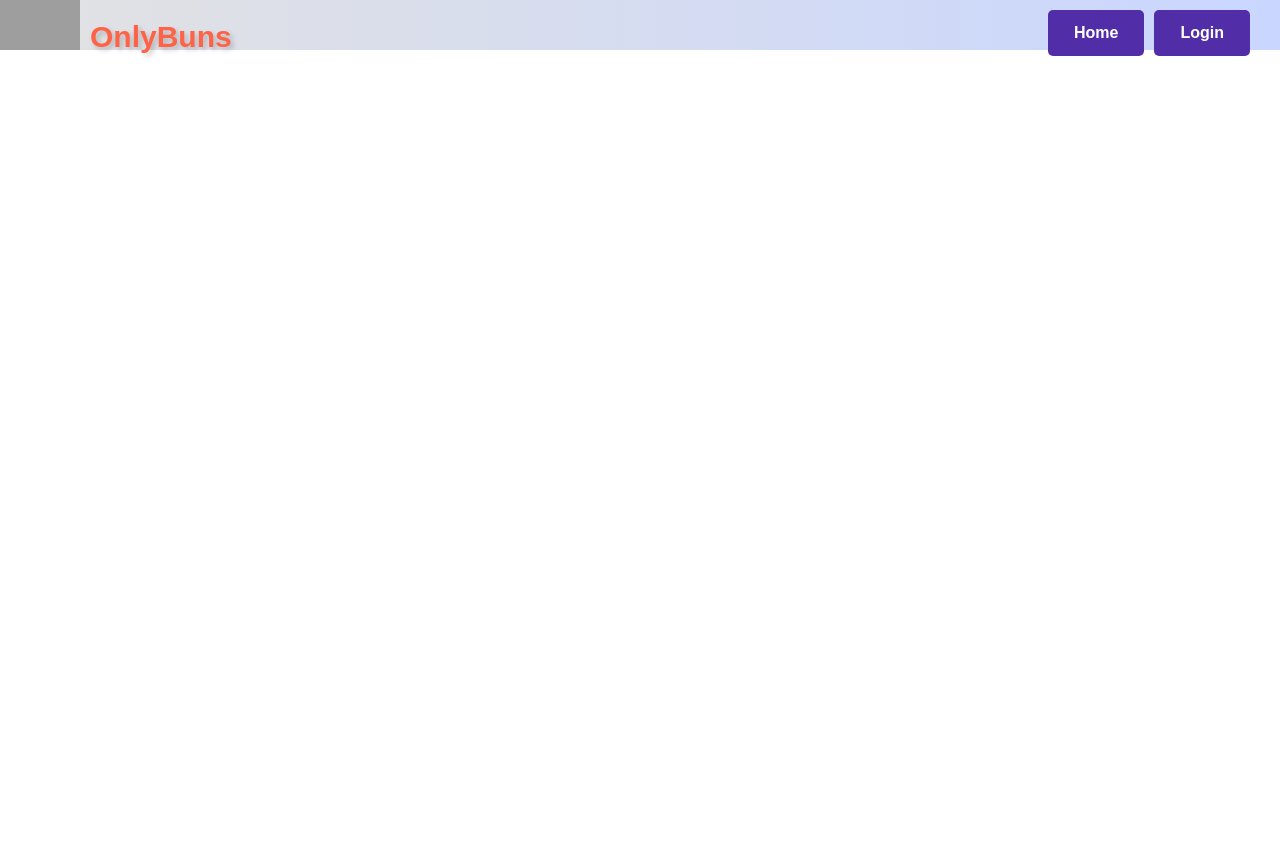
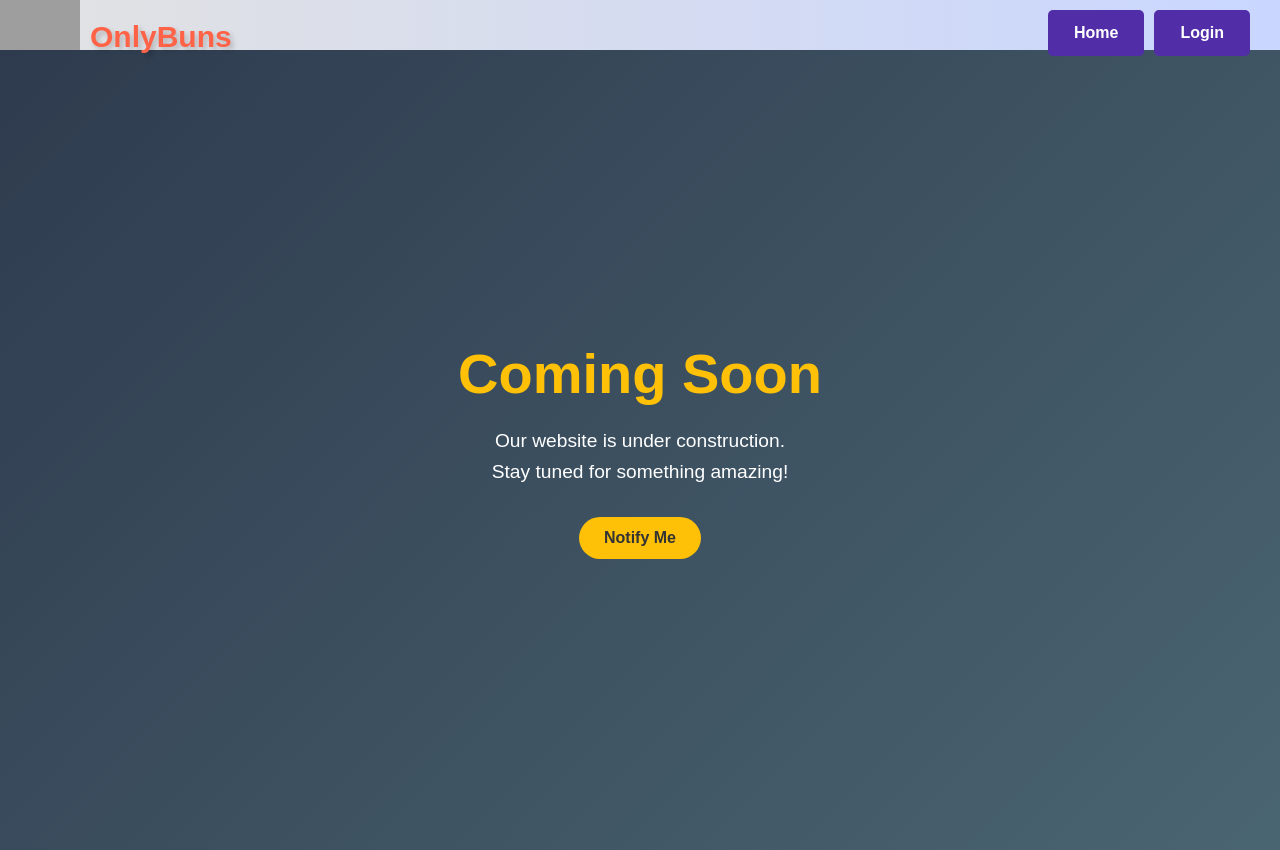
Before and after one commit to shone113/isa-projekat-fe, an Angular app: page /profile in a window 1280 px wide. Before the commit this address led to /. Before the commit the page ends 800 px from the top, so only its background shows below. Built offline with nearby package versions, Linux system fonts and the light colour scheme; grey boxes are pictures that could not be loaded.

Commit message:
feat: profile

```diff
--- a/src/app/app.routes.ts
+++ b/src/app/app.routes.ts
@@ -4,6 +4,7 @@ import { HomePageComponent } from './user/home-page/home-page.component';
 import { SinglePostComponent } from './post/single-post/single-post.component';
 import { PostsPreviewComponent } from './post/posts-preview/posts-preview.component';
 import { AllUsersComponent } from './auth/all-users/all-users.component';
+import { ProfileComponent } from './user/profile/profile.component';
 
 export const routes: Routes = [
   { path: '', component: LoginComponent },
@@ -12,5 +13,6 @@ export const routes: Routes = [
   { path: 'single-post', component: SinglePostComponent},
   { path: 'posts-preview', component: PostsPreviewComponent },
   { path: 'home', component: PostsPreviewComponent },
-  { path: 'all-users', component: AllUsersComponent}
+  { path: 'all-users', component: AllUsersComponent},
+  { path: 'profile', component: ProfileComponent}
 ];
--- a/src/app/post/single-comment/single-comment.component.html
+++ b/src/app/post/single-comment/single-comment.component.html
@@ -1,6 +1,6 @@
 <div class="comment">
   <div class="comment-author">
-    <span class="author-name">{{ comment.creatorName }}  {{ comment.creatorSurname }}</span>
+    <span (click)="viewProfile()" style="cursor: pointer;" class="author-name">{{ comment.creatorName }}  {{ comment.creatorSurname }}</span>
 
     <span class="comment-date">{{ comment.creationDate }}</span>
 
--- a/src/app/post/single-comment/single-comment.component.ts
+++ b/src/app/post/single-comment/single-comment.component.ts
@@ -1,5 +1,6 @@
 import { Component, Input } from '@angular/core';
 import { Comment } from '../models/comment.model'
+import { Router } from '@angular/router';
 @Component({
   selector: 'app-single-comment',
   standalone: true,
@@ -14,4 +15,8 @@ export class SingleCommentComponent {
 
   ngOnInit(): void{
   }
+  constructor(private router: Router){}
+  viewProfile() {
+    this.router.navigate(["profile"])
+  }
 }
--- a/src/app/post/single-post/single-post.component.html
+++ b/src/app/post/single-post/single-post.component.html
@@ -4,7 +4,7 @@
 
       <div class="post-author">
         <div>
-          <span class="author-name">Shoneee</span>
+          <span class="author-name" (click)="viewProfile()" style="cursor: pointer;">Shoneee</span>
         </div>
         <div class="author-actions">
           <i class="fas fa-edit edit-icon" (click)="editPost()"></i>
--- a/src/app/post/single-post/single-post.component.ts
+++ b/src/app/post/single-post/single-post.component.ts
@@ -25,7 +25,6 @@ import { UpdatePostFormComponent } from '../update-post-form/update-post-form.co
   styleUrl: './single-post.component.css'
 })
 export class SinglePostComponent implements OnInit, OnChanges {
-
   // post: Post;
   @Input() post!: Post;
   comments: Comment[] = [];
@@ -121,4 +120,8 @@ export class SinglePostComponent implements OnInit, OnChanges {
     this.postUpdated.emit();
   }
 
+  viewProfile() {
+    this.router.navigate(["profile"])
+  }
+
 }
--- /dev/null
+++ b/src/app/user/profile/profile.component.css
@@ -0,0 +1,49 @@
+/* style.css */
+* {
+    margin: 0;
+    padding: 0;
+    box-sizing: border-box;
+    font-family: 'Arial', sans-serif;
+  }
+
+  .body {
+    display: flex;
+    align-items: center;
+    justify-content: center;
+    height: 100vh;
+    background: linear-gradient(135deg, #2e3b4e, #4a6572);
+    color: #fff;
+  }
+
+  .coming-soon-container {
+    text-align: center;
+    padding: 20px;
+    max-width: 500px;
+  }
+
+  h1 {
+    font-size: 3.5em;
+    margin-bottom: 20px;
+    color: #ffc107;
+  }
+
+  p {
+    font-size: 1.2em;
+    line-height: 1.6;
+    margin-bottom: 30px;
+  }
+
+  .notify-btn {
+    display: inline-block;
+    padding: 12px 25px;
+    background-color: #ffc107;
+    color: #333;
+    text-decoration: none;
+    border-radius: 25px;
+    font-weight: bold;
+    transition: background-color 0.3s;
+  }
+
+  .notify-btn:hover {
+    background-color: #e0a800;
+  }
--- /dev/null
+++ b/src/app/user/profile/profile.component.html
@@ -0,0 +1,7 @@
+<div class="body">
+    <div class="coming-soon-container">
+        <h1>Coming Soon</h1>
+        <p>Our website is under construction.<br>Stay tuned for something amazing!</p>
+        <a href="#" class="notify-btn">Notify Me</a>
+    </div>
+</div>
```
Also changed, not shown: src/app/user/profile/profile.component.ts (added, +12 -0 lines), 1 other file (tests, documents, lock files or other folders).
